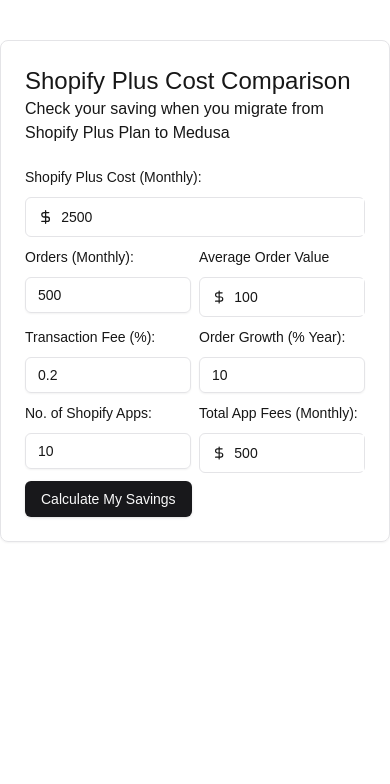
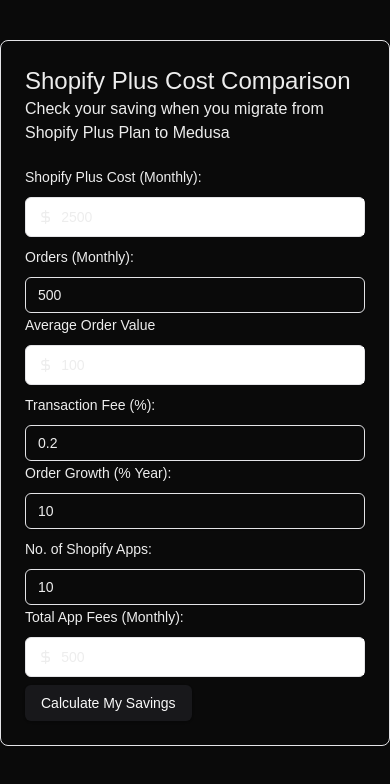
Before and after one commit to utpal-lotlikar/shopify-migration-calculator, a Next.js app: page / in a window 390 px wide. Shown: the top 784 px of the page. Built offline with nearby package versions, Linux system fonts and the light colour scheme.

Commit message:
fix for mobile view and force light mode

```diff
--- a/app/globals.css
+++ b/app/globals.css
@@ -7,7 +7,7 @@
   --foreground: #171717;
 }
 
-@media (prefers-color-scheme: dark) {
+@media (prefers-color-scheme: light) {
   :root {
     --background: #0a0a0a;
     --foreground: #ededed;
--- a/app/layout.tsx
+++ b/app/layout.tsx
@@ -1,7 +1,6 @@
 import type { Metadata } from "next";
 import localFont from "next/font/local";
 import "./globals.css";
-import { Providers } from "./providers";
 
 const geistSans = localFont({
   src: "./fonts/GeistVF.woff",
@@ -29,7 +28,7 @@
       <body
         className={`${geistSans.variable} ${geistMono.variable} antialiased`}
       >
-        <Providers>{children}</Providers>
+        {children}
       </body>
     </html>
   );
--- a/app/providers.tsx
+++ /dev/null
@@ -1,10 +0,0 @@
-"use client";
-import { ThemeProvider } from "next-themes";
-
-export function Providers({ children }: { children: React.ReactNode }) {
-  return (
-    <ThemeProvider attribute="class" defaultTheme="light" enableSystem>
-      {children}
-    </ThemeProvider>
-  );
-}
--- a/components/InputForm.tsx
+++ b/components/InputForm.tsx
@@ -15,7 +15,7 @@
 import { Button } from "./ui/button";
 import { Input } from "./ui/input";
 import { useFormState } from "react-dom";
-import { useEffect, useRef, useState } from "react";
+import { useCallback, useEffect, useRef, useState } from "react";
 import { onDataAction } from "@/app/actions";
 import { schema } from "@/lib/types";
 import { DollarSign } from "lucide-react";
@@ -48,9 +48,10 @@
     }
   }, [state.message]);
 
-  const handleBack = () => {
+  const handleBack = useCallback(() => {
     setShowForm(true);
-  };
+    form.reset();
+  }, [form]);
 
   return (
     <>
@@ -61,11 +62,6 @@
         </h4>
         {showForm ? (
           <Form {...form}>
-            {/* {state?.message !== "" && !state.errors && (
-            <div className="text-sm font-medium text-green-500">
-              {state.message}
-            </div>
-          )} */}
             {state?.message !== "" && state.errors && (
               <div className="text-sm font-medium text-destructive">
                 {state.message}
@@ -74,13 +70,14 @@
             <form
               ref={formRef}
               action={formAction}
-              onSubmit={(evt) => {
-                evt.preventDefault();
-                form.handleSubmit(() => {
-                  console.log("called form submit");
-                  formRef.current?.submit();
-                })(evt);
-              }}
+              // onSubmit={(evt) => {
+              //   console.log(evt);
+              //   evt.preventDefault();
+              //   form.handleSubmit(() => {
+              //     console.log("called form submit");
+              //     formRef.current?.submit();
+              //   })(evt);
+              // }}
               className="space-y-2"
             >
               <div className="flex gap-2">
@@ -106,7 +103,7 @@
                   )}
                 />
               </div>
-              <div className="flex gap-2">
+              <div className="md:flex gap-2">
                 <FormField
                   control={form.control}
                   name="orders"
@@ -143,7 +140,7 @@
                   )}
                 />
               </div>
-              <div className="flex gap-2">
+              <div className="md:flex gap-2">
                 <FormField
                   control={form.control}
                   name="transaction_fee"
@@ -185,7 +182,7 @@
                   )}
                 />
               </div>
-              <div className="flex gap-2">
+              <div className="md:flex gap-2">
                 <FormField
                   control={form.control}
                   name="nos_apps"
@@ -240,11 +237,11 @@
               nos_apps={Number(state.fields?.nos_apps)}
               total_app_cost={Number(state.fields?.total_app_cost)}
             />
-            <p className="text-2">
+            {/* <p className="text-2">
               If you want to discuss how you can achieve this saving click on
               the button below
             </p>
-            <Button className="w-full">I want to discuss migration</Button>
+            <Button className="w-full">I want to discuss migration</Button> */}
             <Button onClick={handleBack}>Back</Button>
           </div>
         ) : null}
--- a/package.json
+++ b/package.json
@@ -17,7 +17,6 @@
     "clsx": "^2.1.1",
     "lucide-react": "^0.445.0",
     "next": "14.2.13",
-    "next-themes": "^0.3.0",
     "react": "^18",
     "react-dom": "^18",
     "react-hook-form": "^7.53.0",
```
Also changed, not shown: 1 other file (tests, documents, lock files or other folders).
